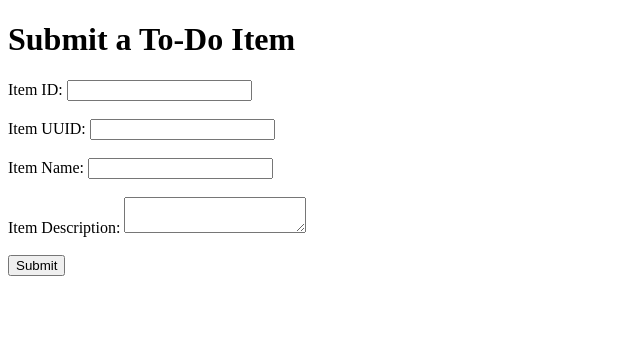
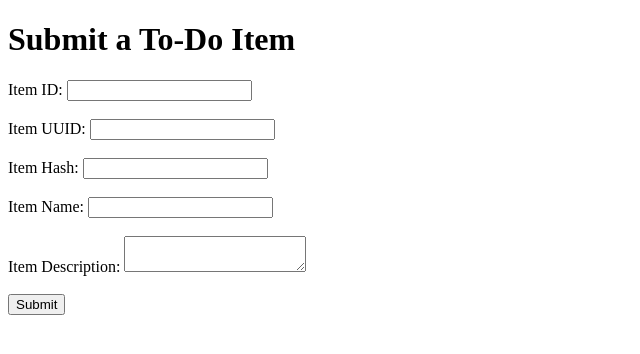
Before and after one commit to ar9786/devops, a Flask app: template templates/todo.html in a window 1280 px wide. Shown: the top 354 px of the page, without its empty margins (0-640 px from the left). Run offline with Flask 3, Linux system fonts and the light colour scheme; the template is opened without the code that fills it, so the values that code supplies are empty.

Commit message:
Add Item Hash field to form

```diff
--- a/templates/todo.html
+++ b/templates/todo.html
@@ -13,6 +13,8 @@
     <input type="text" name="itemId" required><br><br>
     <label>Item UUID:</label>
     <input type="text" name="itemUUID" required><br><br>
+    <label>Item Hash:</label>
+    <input type="text" name="itemHash" required><br><br>
     <label>Item Name:</label>
     <input type="text" name="itemName" required><br><br>
     <label>Item Description:</label>
```
